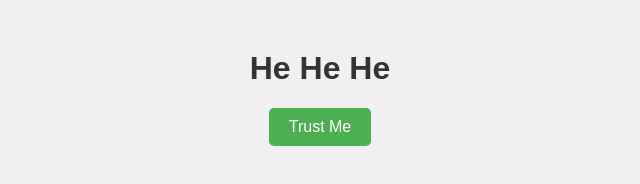
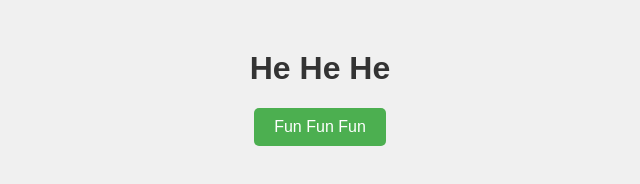
Before and after one commit to vamsishankar98/vamsishankar98.github.io, a plain HTML site: page fun/index.html in a window 1280 px wide. Shown: the whole page, without its empty margins (320-960 px from the left). Drawn offline with Linux system fonts and the light colour scheme.

Commit message:
Update index.html

```diff
--- a/fun/index.html
+++ b/fun/index.html
@@ -8,7 +8,7 @@
 <body>
   <div class="container">
     <h1>He He He </h1>
-    <button id="trustMeButton">Trust Me</button>
+    <button id="trustMeButton">Fun Fun Fun </button>
     <div class="gif-container">
       <img src="squirtle_saxophone.gif" alt="Squirtle playing saxophone" id="squirtleGif" class="centered-gif" style="display: none;">
     </div>
```
